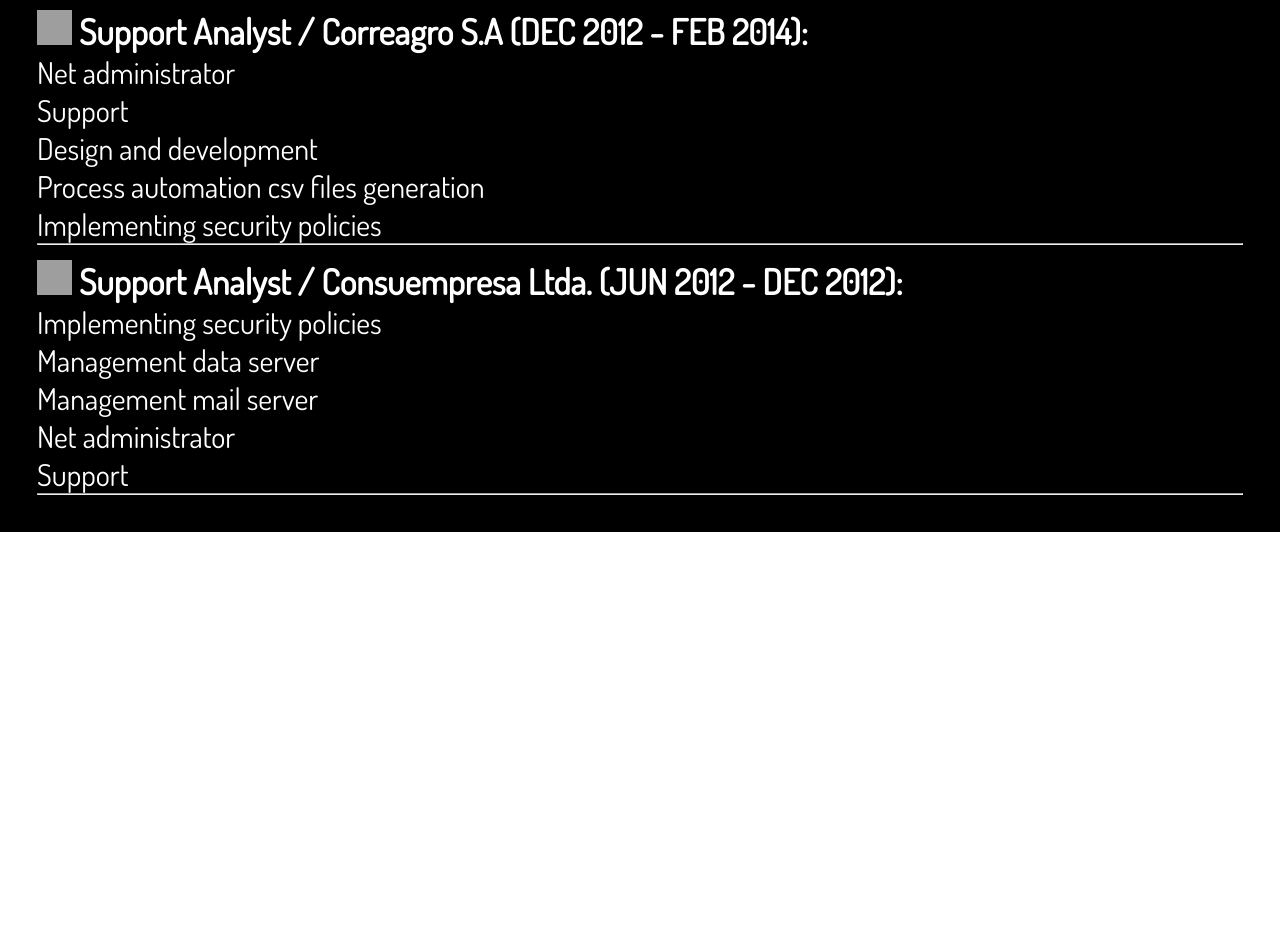
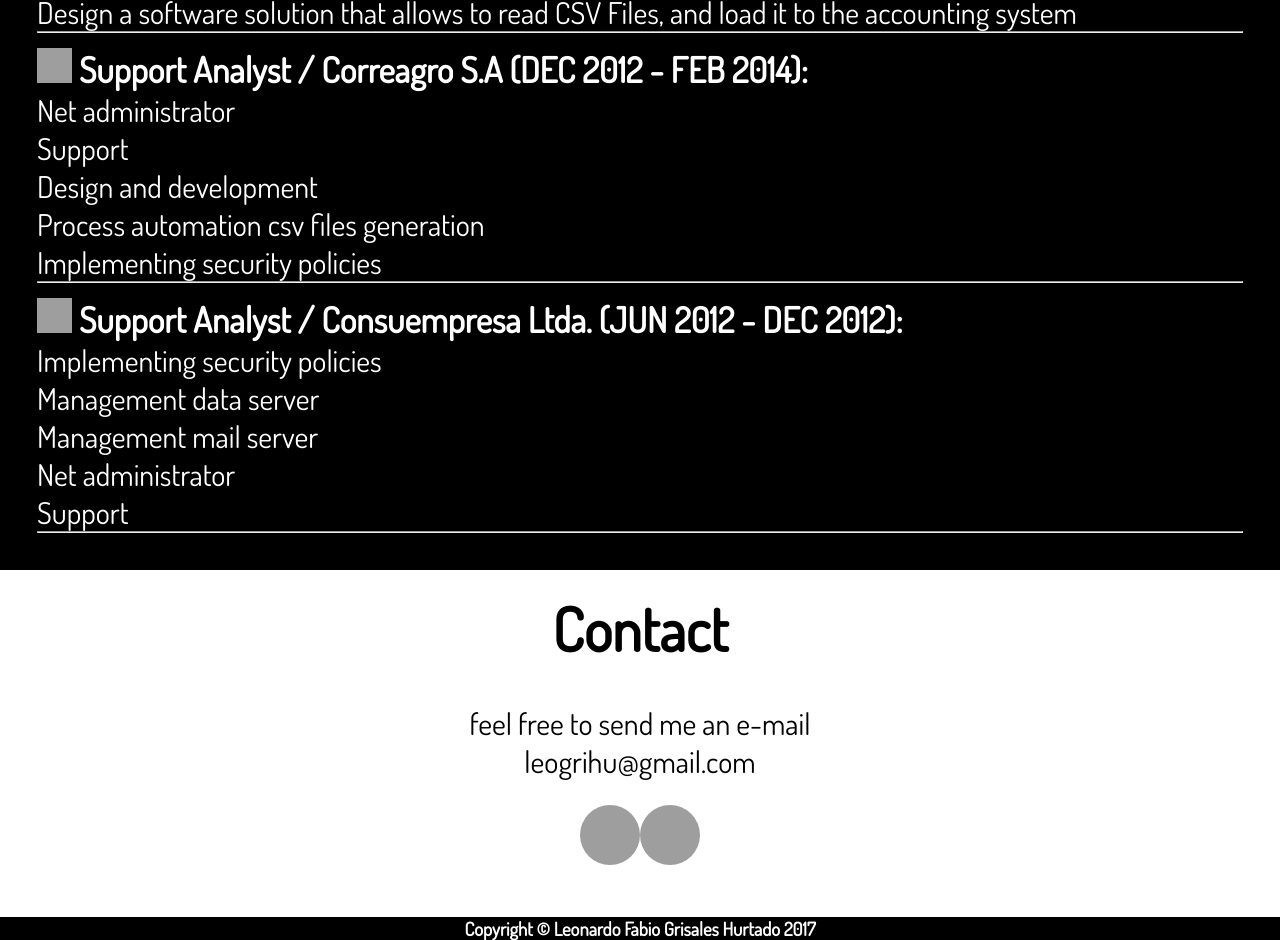
Before and after one commit to leogrihu/leogrihu.github.io, a plain HTML site: page index.html in a window 1280 px wide. Shown: the part 1754-2694 px from the top of the page. Before the commit the page ends 2286 px from the top, so only its background shows below. Drawn offline with Linux system fonts and the light colour scheme; grey boxes are pictures that could not be loaded.

Commit message:
Add files via upload
final version

```diff
--- a/index.html
+++ b/index.html
@@ -5,7 +5,7 @@
 <link href="https://fonts.googleapis.com/css?family=Dosis" rel="stylesheet">
   <link rel="stylesheet" type="text/css" href="stylesheet.css">
   <meta name="viewport" content="width=device-width">
-  <title>CV LEONARDO GRISALES HURTADO</title>
+  <title>LEONARDO GRISALES HURTADO</title>
 </head>
 <body style="max-width:2400px">
   <div class="header">
@@ -17,7 +17,7 @@
 		  <li> <a href="#about" class="button button-hover"> <h2>About </h2></a> </li>
 		  <li> <a href="#resume" class="button button-hover"> <h2>Resume </h2></a> </li>
 		 <!-- <li> <a href="#work" class="button button-hover">My Work</a> </li> -->
-		  <li> <a href="#" class="button button-hover"> <h2>Contact </h2></a> </li>
+		  <li> <a href="#contact" class="button button-hover"> <h2>Contact </h2></a> </li>
 		  </ul>
 		</div>
 
@@ -28,7 +28,7 @@
 	Capable of design information systems, with knowledge in database management systems, with Strength to gather information,
 	analyze and understand the needs from the user, and build data models that allow satisfy and accomplish the requirements. </P>
     <p> Knowledge and experience in PL/SQL, Oracle 10G and MySql, Bussines Analysis, Design and Analytical thinking </p> <br>
-<h2>Knowledge</h2>
+	<h2>Knowledge</h2>
 	<div class="knowledge">
 		<ul>
 			<li>
@@ -76,7 +76,7 @@
   </div>
 
   <div id="resume">
-	 <h1> Work experience </h1>
+	 <h1> Work experience </h1> <br>
 		 <div id="jobs">
 			 <h3> <img id="calendar" src="http://firstlutheranchurchofbarron.com/images/calendar.png" alt="calen"> Business analyst / Banco de Occidente ( MAR 2014-Currently): </h3>
 			 <p> Understand the requirements of the treasury services - Front Office, Middle Office y Back Office
@@ -118,9 +118,33 @@
 
 
   </div>
+ <div id="contact">
+	<h1> Contact</h1> <br>
 
-
+	<p> feel free to send me an e-mail </p>
+	<p> leogrihu@gmail.com</p>
+	<div id="social">
+	<ul>
+		<li>
+			<div>
+			 <img id="pic-redes"  src="https://www.iconfinder.com/data/icons/free-social-icons/67/instagram_circle_black-512.png" alt="IG">
+			 <a href="https://instagram.com/leonardo.grisales">
+			</div>
+		</li>
+		<li>
+			<div>
+			 <img id="pic-redes" src="http://vijithasridhar.github.io/img/github-black.png" alt="github">
+			 <a href="https://github.com/leogrihu/leogrihu.github.io">
+			</div>
+			</div>
+		<li>
+	</ul>
+	</div>
+ </div>
 
  </body>
-
+ <footer>
+ <h3>
+Copyright © Leonardo Fabio Grisales Hurtado 2017 </h3>
+</footer>
 </html>
--- a/stylesheet.css
+++ b/stylesheet.css
@@ -7,14 +7,27 @@
 	}
 nav{
 
-	margin:auto;
 	width:1000px;
 	height:48px;
     text-align:center!important;
 	}
+h1{
+	text-align:center!important;
+}
 h2{
-	text-align:center;
+	text-align:center!important;
 }
+
+footer{
+	background-size: auto ;
+  	background-color: #000;
+    font-family: 'Dosis', cursive;
+    color: #fff;
+	width:auto;
+	height:auto;
+    text-align:center!important;
+	}
+
 
 
 #pic{
@@ -48,7 +61,7 @@ justify-content: space-between;
   	background-color: #000;
     font-family: 'Dosis', cursive;
     color: #fff;
-  text-align:center!important;
+  text-align:justify!important;
   font-size: 30px;
   padding:30px;
 }
@@ -66,6 +79,40 @@ justify-content: space-between;
     height: 300px;
     background-size: auto 700px;
   	background-color: #6699ff;
+}
+#contact{
+
+  width: auto;
+    height: auto;
+    background-size: auto;
+	padding:20px 0 20px 0;
+  	background-color: background-color:#607d8b!important;
+	    font-family: 'Dosis', cursive;
+	text-align:center!important;
+	font-size: 30px;
+}
+#social
+{
+	display: flex;
+    justify-content: space-around;
+	position:relative;
+	margin:15px;
+	width:auto;
+	height:auto;
+	padding:10px;
+
+}
+#social ul li{
+float:left;
+width:auto;
+height:auto;
+}
+#pic-redes
+{
+  position:relative;
+  width:60px;
+  height:60px;
+  border-radius:100%;
 }
 .progress-bar{
 width:150px;
@@ -113,7 +160,7 @@ height:auto;
   color: #fff;
   text-align:center!important;
   font-size:30px;
-  padding:25px;
+  padding:25px 0 25px 0;
 
 
 }
```
